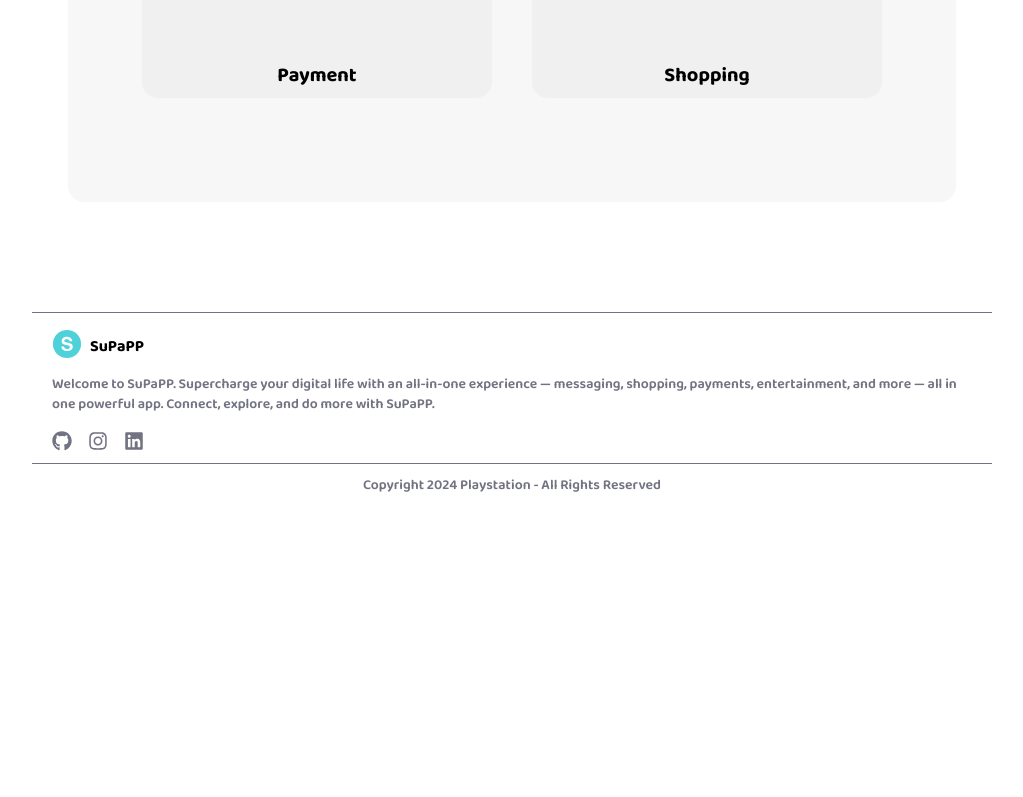
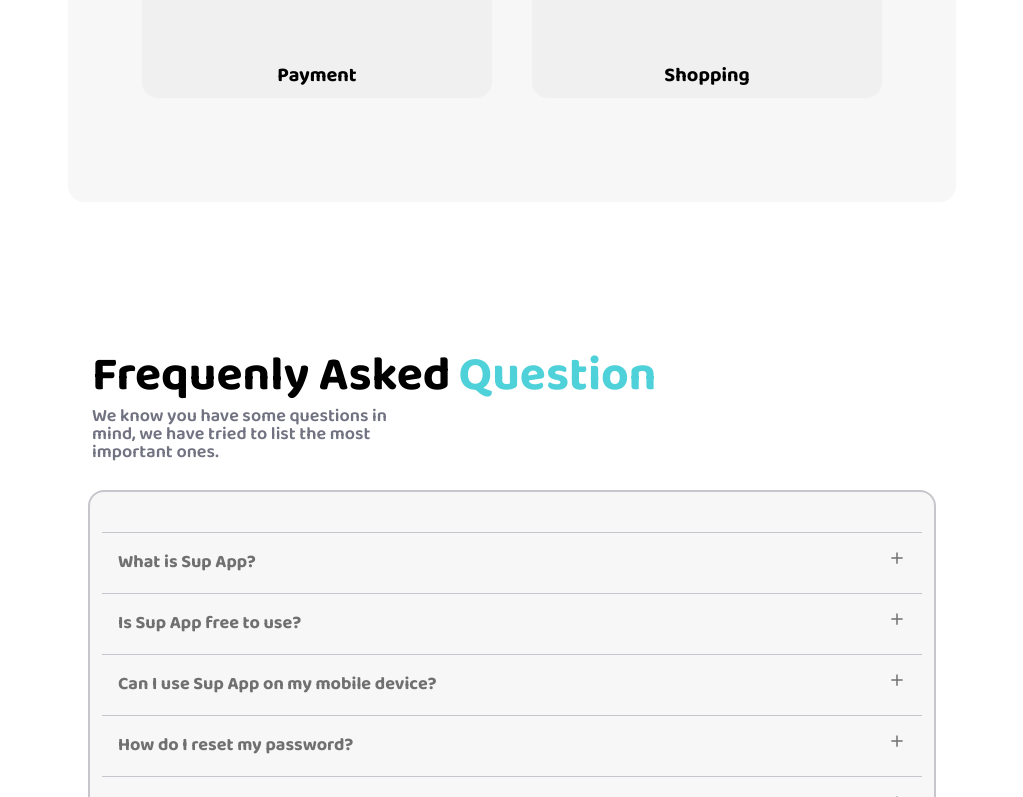
Before and after one commit to akshajrawat/SuPaPP__StudySmart, a React (Vite) app in the folder Frontend/: page / in a window 1280 px wide. Shown: the part 2000-2797 px from the top of the page, without its empty margins (128-1151 px from the left). Before the commit the page ends 2508 px from the top, so only its background shows below. Built offline with nearby package versions, Linux system fonts and the light colour scheme.

Commit message:
FAQS section added to landing page -FRONTEND

```diff
--- a/Frontend/src/Components/Navbar/Navbar.jsx
+++ b/Frontend/src/Components/Navbar/Navbar.jsx
@@ -8,7 +8,7 @@ const navLinks = [
   { name: "Home", link: "#Home" },
   { name: "About", link: "#About" },
   { name: "Features", link: "#Features" },
-  { name: "FAQs", link: "/faqs" },
+  { name: "FAQs", link: "#Faqs" },
   { name: "Contact", link: "/contact" },
 ];
 
--- a/Frontend/src/Pages/LandingPage/Comps/About.jsx
+++ b/Frontend/src/Pages/LandingPage/Comps/About.jsx
@@ -66,7 +66,7 @@ const About = () => {
                 </motion.li>
               );
             })}
-            <motion.div
+            <motion.li
               initial={{ opacity: 0, y: 100 }}
               whileInView={{ opacity: 1, y: 0 }}
               transition={{
@@ -81,7 +81,7 @@ const About = () => {
               >
                 About Us
               </Link>
-            </motion.div>
+            </motion.li>
           </ul>
         </div>
       </div>
--- /dev/null
+++ b/Frontend/src/Pages/LandingPage/Comps/Faq.jsx
@@ -0,0 +1,97 @@
+import React, { useState } from "react";
+import { IoMdAdd } from "react-icons/io";
+import { FaMinus } from "react-icons/fa6";
+
+const faqs = [
+  {
+    question: "What is Sup App?",
+    answer:
+      "Sup App is a productivity platform that helps you manage tasks, track goals, and stay organized—all in one place.",
+  },
+  {
+    question: "Is Sup App free to use?",
+    answer:
+      "Yes! Sup App offers a free version with core features. We also provide premium plans for teams and advanced features.",
+  },
+  {
+    question: "Can I use Sup App on my mobile device?",
+    answer:
+      "Absolutely. Sup App is fully responsive and works seamlessly on desktops, tablets, and mobile devices.",
+  },
+  {
+    question: "How do I reset my password?",
+    answer:
+      "Go to the login page and click on 'Forgot Password'. We'll send you a link to reset your password securely.",
+  },
+  {
+    question: "Is my data secure on Sup App?",
+    answer:
+      "Yes, we prioritize your privacy and use industry-standard encryption to protect your data.",
+  },
+];
+
+const Faq = () => {
+  // stores the index of selected faq
+  const [selected, setSelected] = useState(null);
+
+  // toggles selected value and set index
+  const toggle = (index) => {
+    // nulls the value if the faq is already selected
+    if (selected == index) {
+      setSelected(null);
+    } else {
+      // set value of selected to be the index received
+      setSelected(index);
+    }
+  };
+
+  return (
+    <>
+      <div
+        id="Faqs"
+        className=" flex flex-col justify-start gap-2 p-5 mt-5 lg:pt-25 xl:pt-25"
+      >
+        {/* Head start */}
+        <h1 className=" text-black dark:text-white text-4xl xl:text-5xl xl:flex-row font-bold flex flex-col  gap-2 ml-1">
+          <span>Frequenly Asked</span>
+          <span className="text-[#4fd1d9]">Question</span>
+        </h1>
+        <div className="text-[#727382] text-lg font-semibold leading-none w-[95%] xl:w-[40%]  ml-1">
+          We know you have some questions in mind, we have tried to list the
+          most important ones.
+        </div>
+        {/* Head end */}
+        {/* Faq start */}
+        <div className="  bg-[#dfdfdf44] dark:bg-[#151630] w-full rounded-2xl border-2 border-[#7273825e] px-3 pt-10 min-h-[60vh] mt-5">
+          <div className="text-[#707070] dark:text-[#b9b9ba]">
+            {faqs.map((item, index) => {
+              return (
+                <div
+                  onClick={() => toggle(index)}
+                  key={index}
+                  className="border-t border-[#7273825e] p-4"
+                >
+                  <h2 className="text-sm xl:text-lg font-bold flex justify-between">
+                    {item.question}{" "}
+                    {selected === index ? <FaMinus /> : <IoMdAdd />}
+                  </h2>
+                  <div
+                    className={`text-sm xl:text-lg text-[#727382] overflow-hidden transition-all ease-in-out duration-300 ${
+                      selected === index
+                        ? "opacity-100 max-h-40"
+                        : "opacity-0 max-h-0"
+                    }`}
+                  >
+                    {item.answer}
+                  </div>
+                </div>
+              );
+            })}
+          </div>
+        </div>
+      </div>
+    </>
+  );
+};
+
+export default Faq;
--- a/Frontend/src/Pages/LandingPage/Comps/Home.jsx
+++ b/Frontend/src/Pages/LandingPage/Comps/Home.jsx
@@ -82,7 +82,7 @@ const Home = () => {
               ease: "easeOut",
               delay: 4 * motionDelay,
             }}
-            className="flex w-full h-[100px] flex-wrap text-[#7273827e] text-2xl font-bold mt-15"
+            className="flex w-full h-[100px] flex-wrap text-[#7273827e] text-2xl font-bold mt-16"
           >
             <span className="w-[50%] flex justify-center items-center md:justify-start">
               SuPaPP
--- a/Frontend/src/Pages/LandingPage/Landing.jsx
+++ b/Frontend/src/Pages/LandingPage/Landing.jsx
@@ -2,6 +2,7 @@ import React from "react";
 import Home from "./Comps/Home";
 import About from "./Comps/About";
 import Features from "./Comps/Features";
+import Faq from "./Comps/Faq";
 
 const Landing = () => {
   return (
@@ -15,6 +16,9 @@ const Landing = () => {
 
       {/* Features section start */}
       <Features />
+
+      {/* Landing section start */}
+      <Faq />
     </div>
     // landing page end
   );
```
